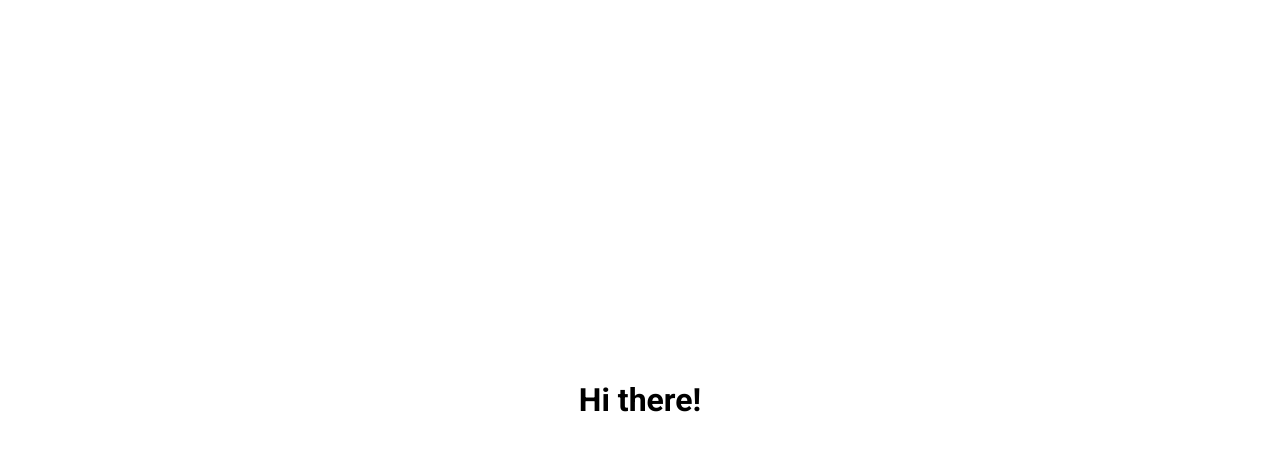
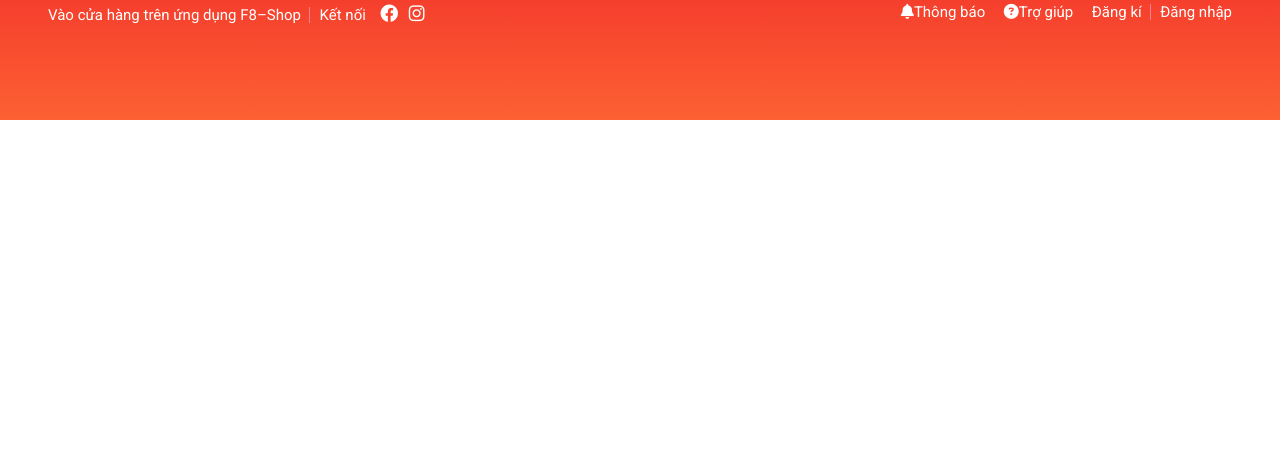
Before and after one commit to huuthe1999/50-projects-javascript, a plain HTML site: page day05-shoppe_page/index.html in a window 1280 px wide. Drawn offline with Linux system fonts and the light colour scheme.

Commit message:
Create navigation header

```diff
--- /dev/null
+++ b/day05-shoppe_page/assets/css/base.css
@@ -0,0 +1,47 @@
+@import url('https://fonts.googleapis.com/css2?family=Roboto:wght@400;700&display=swap');
+
+:root {
+	--white-color: #fff;
+	--black-color: #000;
+	--text-color: #333;
+}
+
+*,
+*::before,
+*::after {
+	box-sizing: inherit;
+	margin: 0;
+	padding: 0;
+}
+
+html {
+	box-sizing: border-box;
+	font-size: 62.5%;
+	line-height: 1.6rem;
+	font-family: 'Roboto', sans-serif;
+}
+
+body {
+}
+
+ul {
+	list-style: none;
+}
+
+a {
+	text-decoration: none;
+}
+.grid {
+	width: 1200px;
+	max-width: 100%;
+	margin: 0 auto;
+}
+
+.grid__full-width {
+	width: 100%;
+}
+
+.grid__row {
+	display: flex;
+	flex-wrap: wrap;
+}
--- /dev/null
+++ b/day05-shoppe_page/assets/css/main.css
@@ -0,0 +1,59 @@
+.app {
+}
+
+.header {
+	height: 120px;
+	background-image: linear-gradient(to bottom, #f53f2d 0%, #fd6133 100%);
+}
+.nav {
+	display: flex;
+	justify-content: space-between;
+}
+.nav .nav__list {
+	margin-top: 4px;
+}
+
+.nav .nav__item {
+	position: relative;
+	margin: 0px 8px;
+}
+
+.nav .nav__item,
+.nav .nav__item--link {
+	display: inline-block;
+	font-size: 1.5rem;
+	font-weight: 300;
+	color: var(--white-color);
+}
+
+.nav .nav__item:hover,
+.nav .nav__item--link:hover {
+	cursor: pointer;
+	color: rgba(255, 255, 255, 0.7);
+}
+.nav .nav__item--link {
+}
+
+.nav__item--bold {
+	font-weight: 600;
+}
+
+.nav__item--separate::after {
+	content: '';
+	position: absolute;
+	width: 1px;
+	height: 16px;
+	display: block;
+	right: -9px;
+	top: 50%;
+	transform: translateY(-50%);
+	background-color: #fb8096;
+}
+
+.nav .nav__item--social {
+	margin: 0px 4px;
+}
+
+.nav .nav__item--social i {
+	font-size: 1.8rem;
+}
--- a/day05-shoppe_page/index.html
+++ b/day05-shoppe_page/index.html
@@ -4,18 +4,65 @@
 		<meta charset="UTF-8" />
 		<meta http-equiv="X-UA-Compatible" content="IE=edge" />
 		<meta name="viewport" content="width=device-width, initial-scale=1.0" />
-		<link rel="stylesheet" href="style.css" />
-		<!-- <link
+		<link rel="stylesheet" href="./assets/css/base.css" />
+		<link rel="stylesheet" href="./assets/css/main.css" />
+		<link
 			rel="stylesheet"
 			href="https://cdnjs.cloudflare.com/ajax/libs/font-awesome/6.1.1/css/all.min.css"
 			integrity="sha512-KfkfwYDsLkIlwQp6LFnl8zNdLGxu9YAA1QvwINks4PhcElQSvqcyVLLD9aMhXd13uQjoXtEKNosOWaZqXgel0g=="
 			crossorigin="anonymous"
 			referrerpolicy="no-referrer"
-		/> -->
-		<title>Shoppe Page</title>
+		/>
+		<title>Shoppe Home Page</title>
 	</head>
 	<body>
-		<h1>Hi there!</h1>
+		<div class="app">
+			<header class="header">
+				<div class="grid">
+					<nav class="nav">
+						<ul class="nav__list">
+							<li class="nav__item nav__item--separate">
+								Vào cửa hàng trên ứng dụng F8–Shop
+							</li>
+							<li class="nav__item">Kết nối</li>
+							<li class="nav__item nav__item--social">
+								<a href="#" class="nav__item--link"
+									><i class="fa-brands fa-facebook"></i
+								></a>
+							</li>
+							<li class="nav__item nav__item--social">
+								<a href="#" class="nav__item--link"
+									><i class="fa-brands fa-instagram"></i
+								></a>
+							</li>
+						</ul>
+						<ul class="nav__list">
+							<li class="nav__item">
+								<a href="#" class="nav__item--link"
+									><i class="fa-solid fa-bell"></i>Thông
+									báo</a
+								>
+							</li>
+							<li class="nav__item">
+								<a href="#" class="nav__item--link"
+									><i class="fa-solid fa-circle-question"></i
+									>Trợ giúp</a
+								>
+							</li>
+							<li
+								class="nav__item nav__item--bold nav__item--separate"
+							>
+								Đăng kí
+							</li>
+							<li class="nav__item nav__item--bold">Đăng nhập</li>
+						</ul>
+					</nav>
+				</div>
+			</header>
+
+			<main class="main"></main>
+			<footer class="footer"></footer>
+		</div>
 		<script src="script.js"></script>
 	</body>
 </html>
--- a/day05-shoppe_page/style.css
+++ /dev/null
@@ -1,15 +0,0 @@
-@import url('https://fonts.googleapis.com/css2?family=Roboto:wght@400;700&display=swap');
-
-* {
-	box-sizing: border-box;
-	margin: 0;
-	padding: 0;
-}
-body {
-	font-family: 'Roboto', sans-serif;
-	display: flex;
-	justify-content: center;
-	align-items: center;
-	min-height: 100vh;
-	overflow: hidden;
-}
```
Also changed, not shown: 1 other file.
